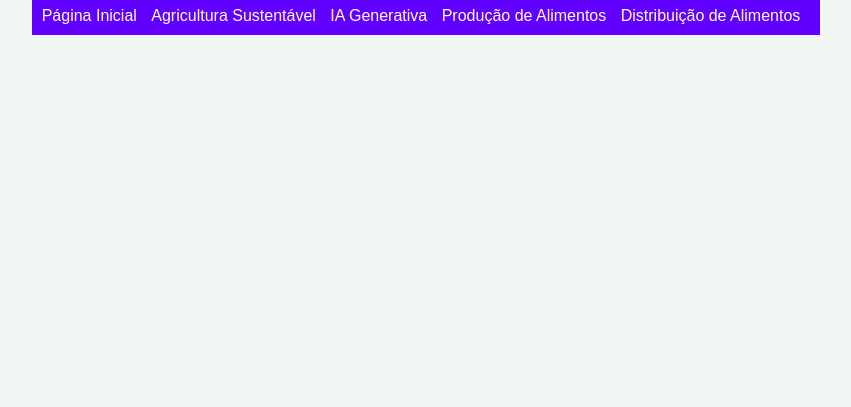
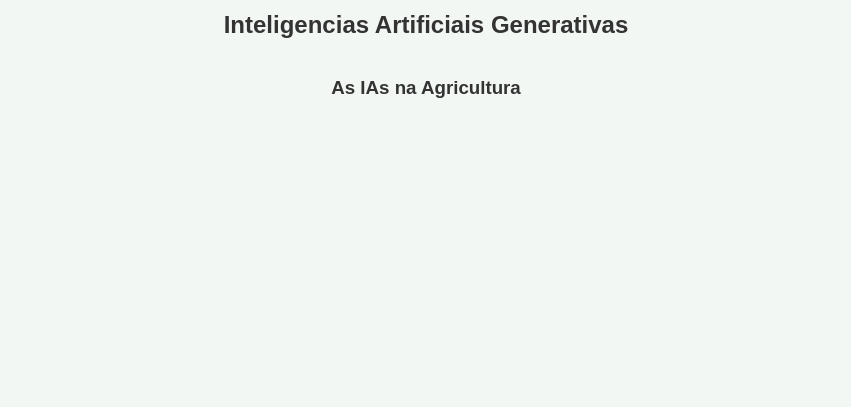
Before and after one commit to fTarga/HTML-Global, a plain HTML site: page ia.html in a window 1280 px wide. Shown: the part 393-800 px from the top of the page, without its empty margins (214-1065 px from the left). Drawn offline with Linux system fonts and the light colour scheme.

Commit message:
criei titulo e subtitulo

```diff
--- a/ia.html
+++ b/ia.html
@@ -24,7 +24,8 @@
       </nav>
       <main>
         <section>
-
+            <h2>Inteligencias Artificiais Generativas</h2>
+            <h3>As IAs na Agricultura</h3>
         </section>
       </main>
 </body>
```
